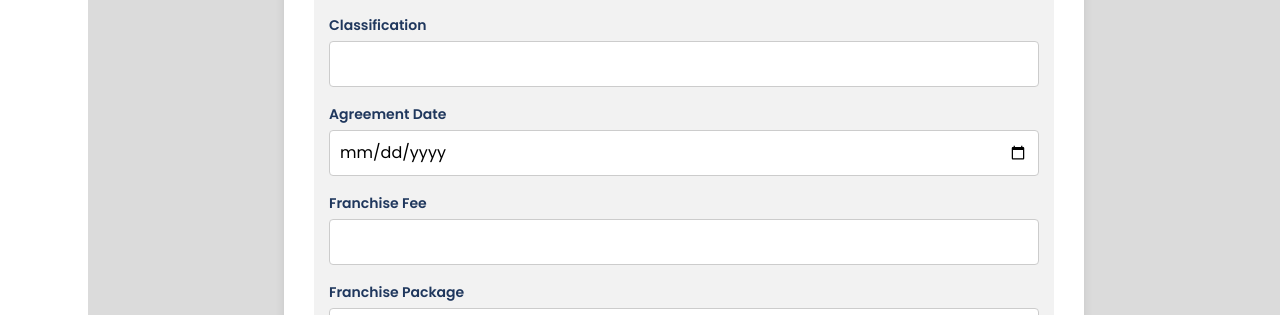
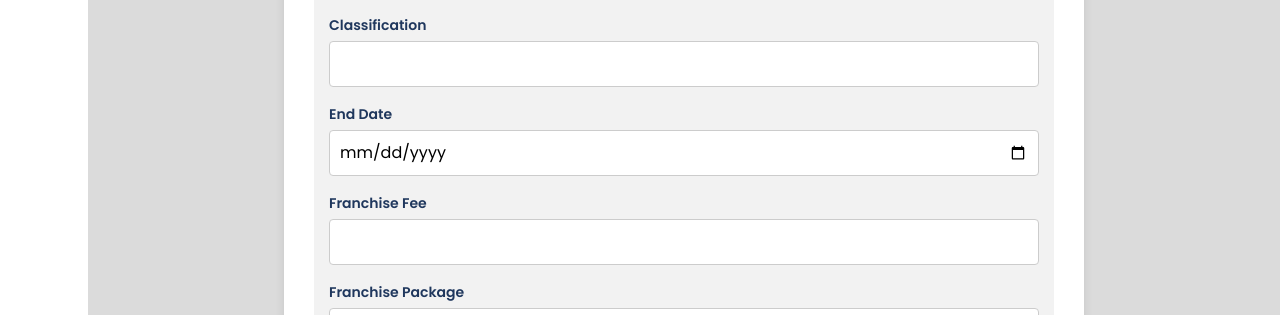
Before and after one commit to fmdlocsin/11-Nevada-CAP2, a PHP site: page /pages/contract/edit-franchisedetails.php in a window 1280 px wide. Shown: the part 366-681 px from the top of the page. Run offline with PHP 8.4, Linux system fonts and the light colour scheme; data that the repository does not hold is empty.

Commit message:
changed agreement date to end date in renew contract

```diff
--- a/pages/contract/edit-franchisedetails.php
+++ b/pages/contract/edit-franchisedetails.php
@@ -75,7 +75,7 @@ function formatFranchiseeName($name)
         <label for="classification">Classification</label>
         <input type="text" id="classification" name="classification" value="<?php echo htmlspecialchars($data['classification']); ?>" required>
 
-        <label for="agreement_date">Agreement Date</label>
+        <label for="agreement_date">End Date</label>
         <input type="date" id="agreement_date" name="agreement_date" value="<?php echo htmlspecialchars($data['agreement_date']); ?>" required>
 
         <label for="franchise_fee">Franchise Fee</label>
```
